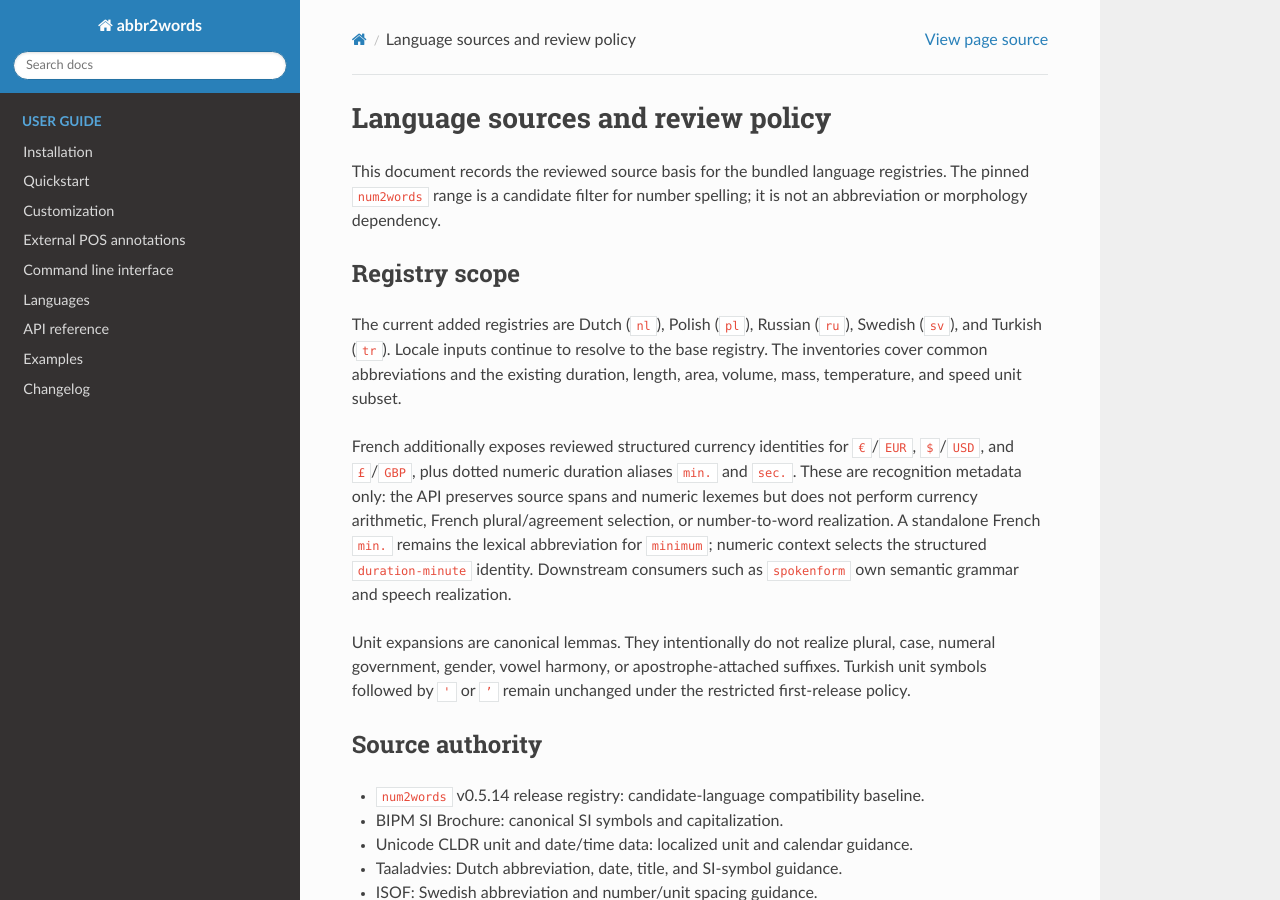
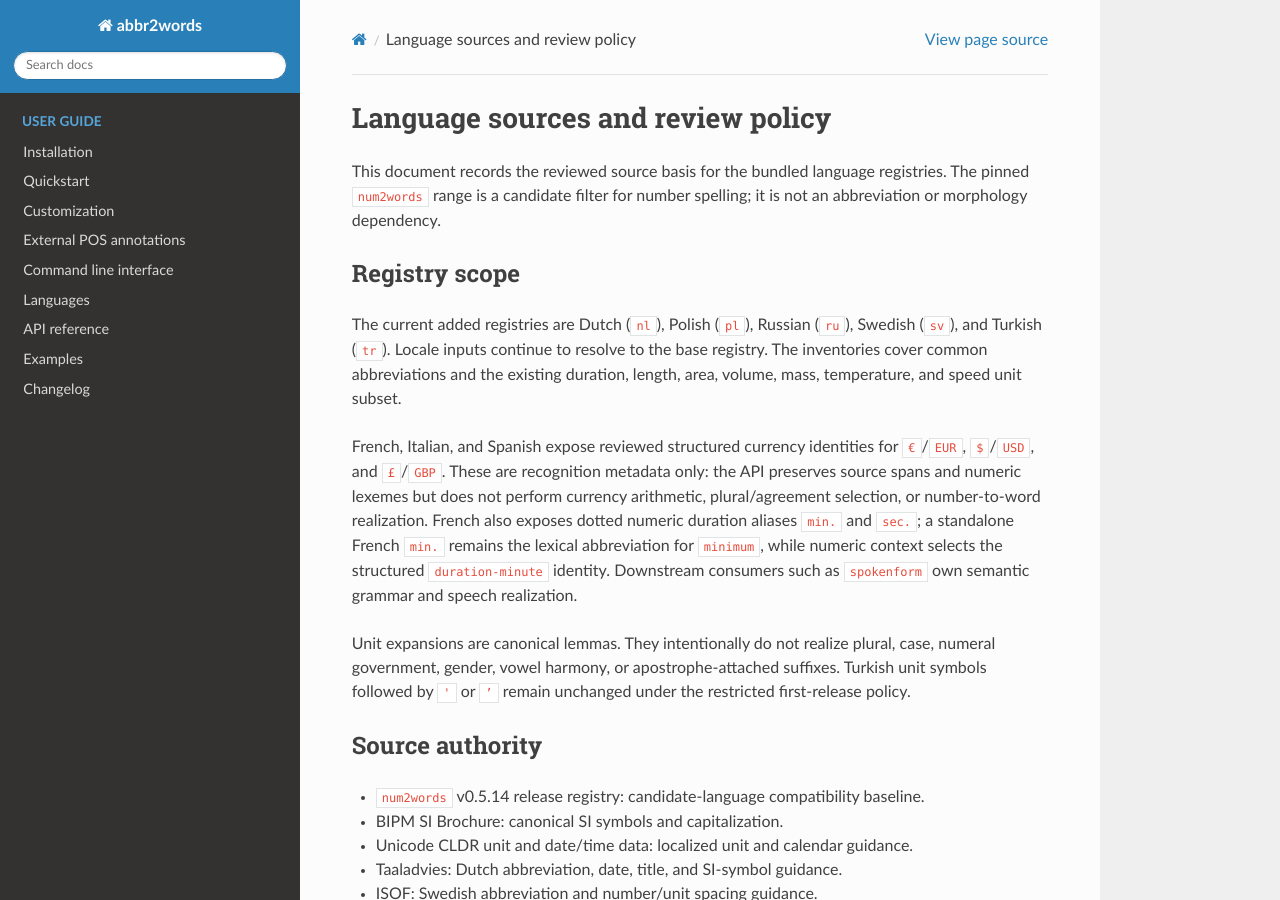
Before and after one commit to buchwandler/abbr2words, a Sphinx documentation site: the page built from docs/language-sources.md, in a window 1280 px wide and 900 px high. Built offline with Sphinx 7.4.7 and the Read the Docs theme 3.1.0, drawn with Linux system fonts in a browser that asks for light colours; the version number is read from the project's files by our own code.

Commit message:
feat: italian

```diff
--- a/docs/language-sources.md
+++ b/docs/language-sources.md
@@ -11,14 +11,14 @@ Swedish (`sv`), and Turkish (`tr`). Locale inputs continue to resolve to the
 base registry. The inventories cover common abbreviations and the existing
 duration, length, area, volume, mass, temperature, and speed unit subset.
 
-French additionally exposes reviewed structured currency identities for
-`€`/`EUR`, `$`/`USD`, and `£`/`GBP`, plus dotted numeric duration aliases
-`min.` and `sec.`. These are recognition metadata only: the API preserves
-source spans and numeric lexemes but does not perform currency arithmetic,
-French plural/agreement selection, or number-to-word realization. A standalone
-French `min.` remains the lexical abbreviation for `minimum`; numeric context
-selects the structured `duration-minute` identity. Downstream consumers such
-as `spokenform` own semantic grammar and speech realization.
+French, Italian, and Spanish expose reviewed structured currency identities for
+`€`/`EUR`, `$`/`USD`, and `£`/`GBP`. These are recognition metadata only: the
+API preserves source spans and numeric lexemes but does not perform currency
+arithmetic, plural/agreement selection, or number-to-word realization. French
+also exposes dotted numeric duration aliases `min.` and `sec.`; a standalone
+French `min.` remains the lexical abbreviation for `minimum`, while numeric
+context selects the structured `duration-minute` identity. Downstream consumers
+such as `spokenform` own semantic grammar and speech realization.
 
 Unit expansions are canonical lemmas. They intentionally do not realize plural,
 case, numeral government, gender, vowel harmony, or apostrophe-attached suffixes.
```
Also changed, not shown: README.md (+2 -2 lines), docs/languages.md (+6 -7 lines), 4 other files.
